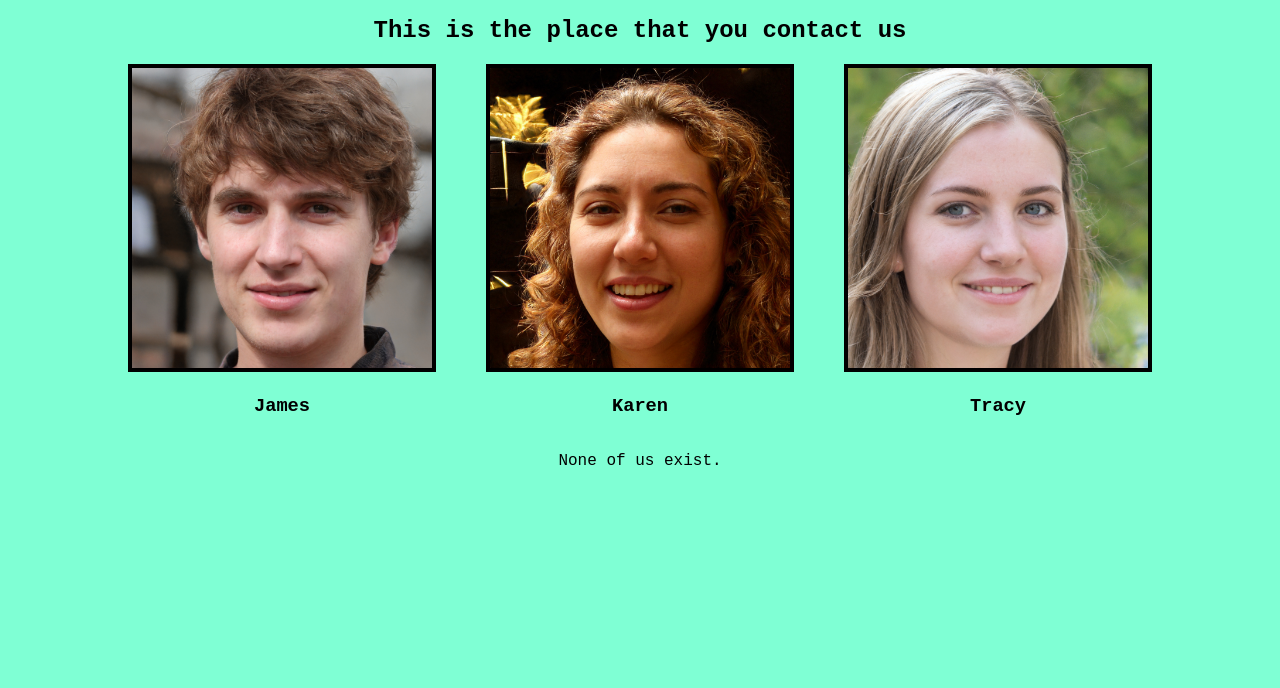
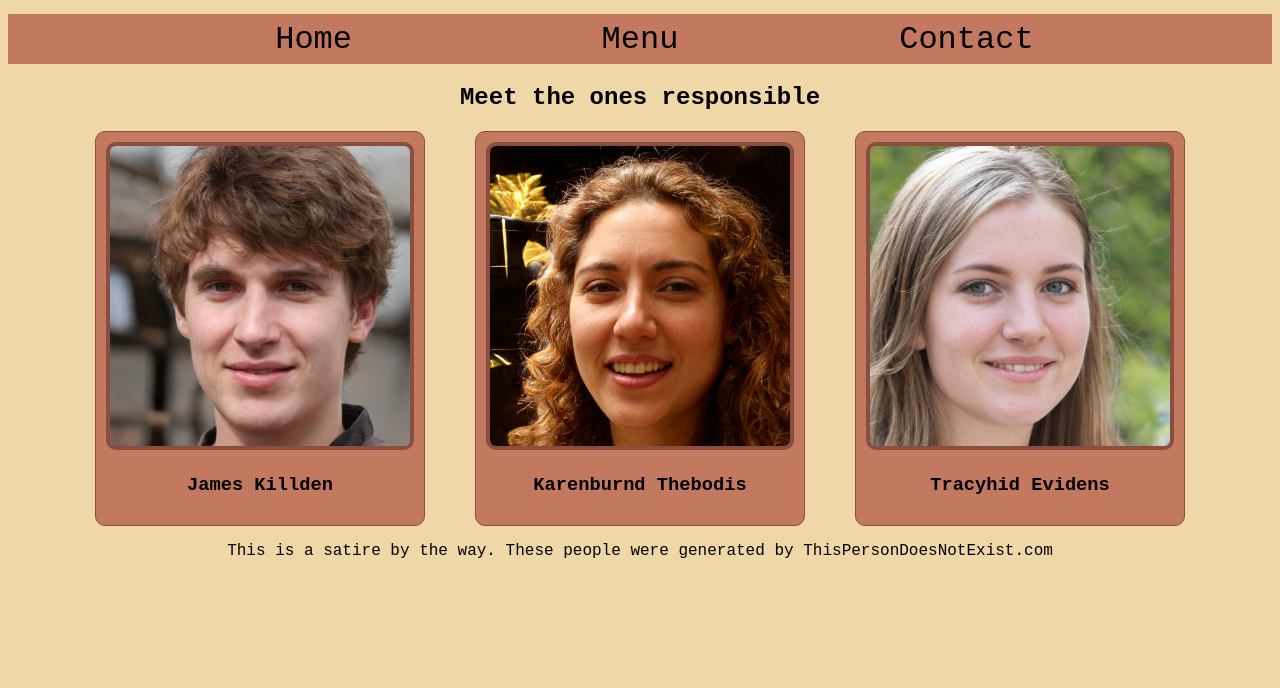
Before and after one commit to G4brielMedeiros/RestaurantPage, a website built with webpack: page docs/index.html in a window 1280 px wide. Shown: the part 112-800 px from the top of the page. Built offline with nearby package versions, Linux system fonts and the light colour scheme.

Commit message:
Styling and adding content to contact page

```diff
--- a/src/pages/contactPage.js
+++ b/src/pages/contactPage.js
@@ -13,11 +13,7 @@ import {
 export default function getContactPage() {
   const page = generateEmptyDiv("contact page hide");
 
-  const desc1 = generateTextElement(
-    "h2",
-    "description",
-    "This is the place that you contact us"
-  );
+  const desc1 = generateTextElement("h2", "description", "Meet the ones responsible");
 
   const person1 = generateEmptyDiv("person");
   const person2 = generateEmptyDiv("person");
@@ -27,9 +23,9 @@ export default function getContactPage() {
   const personImg2 = generateImageElement("person-image", personSrc2);
   const personImg3 = generateImageElement("person-image", personSrc3);
 
-  const personName1 = generateTextElement("h3", "person-name", "James");
-  const personName2 = generateTextElement("h3", "person-name", "Karen");
-  const personName3 = generateTextElement("h3", "person-name", "Tracy");
+  const personName1 = generateTextElement("h3", "person-name", "James Killden");
+  const personName2 = generateTextElement("h3", "person-name", "Karenburnd Thebodis");
+  const personName3 = generateTextElement("h3", "person-name", "Tracyhid Evidens");
 
   person1.append(personImg1, personName1);
   person2.append(personImg2, personName2);
@@ -38,9 +34,13 @@ export default function getContactPage() {
   const people = generateEmptyDiv("contact-items");
   people.append(person1, person2, person3);
 
-  const footer = generateTextElement("p", "footer", "None of us exist.")
+  const footer = generateTextElement(
+    "p",
+    "footer",
+    "This is a satire by the way. These people were generated by ThisPersonDoesNotExist.com"
+  );
 
-  page.append(desc1, people, footer );
+  page.append(desc1, people, footer);
 
   return page;
 }
--- a/src/style.css
+++ b/src/style.css
@@ -1,18 +1,42 @@
 * {
-  background-color: aquamarine;
+
   font-family: "Courier New", Courier, monospace;
+
 }
 
 .hide {
   display: none;
 }
 
+h1 {
+  font-size: 3em;
+}
+
+
 .navbar {
   display: flex;
   width: 100%;
+  height: 50px;
   justify-content: center;
   gap: 10%;
+  background-color: #c37960;
+
 }
+
+.button {
+
+  background-color: transparent;
+  border: none;
+  font-size: 2em;
+  width: 200px;
+
+}
+
+.button:hover {
+  background-color: #9c634f;
+
+}
+
 
 #content {
   display: flex;
@@ -21,18 +45,25 @@
   text-align: center;
 }
 
-img {
+.bakery {
   width: 600px;
-  border: 4px solid black;
+  border: 4px solid #894e3f;
+
+}
+
+body {
+  background-color: #f0d7a7;
+
 }
 
 .item img, .person img {
   width: 300px;
+  border: 4px solid #894e3f;
+  border-radius: 10px;
+
+
 }
 
-.button {
-  width: 80px;
-}
 
 .menu-items, .contact-items {
   display: flex;
@@ -40,3 +71,11 @@ img {
   justify-content: space-around;
   gap: 50px;
 }
+
+.item, .person {
+  background-color: #c37960;
+  border: 1px solid #894e3f;
+
+  border-radius: 10px;
+  padding: 10px;
+}
```
Also changed, not shown: docs/bundle.js (+2 -2 lines).
